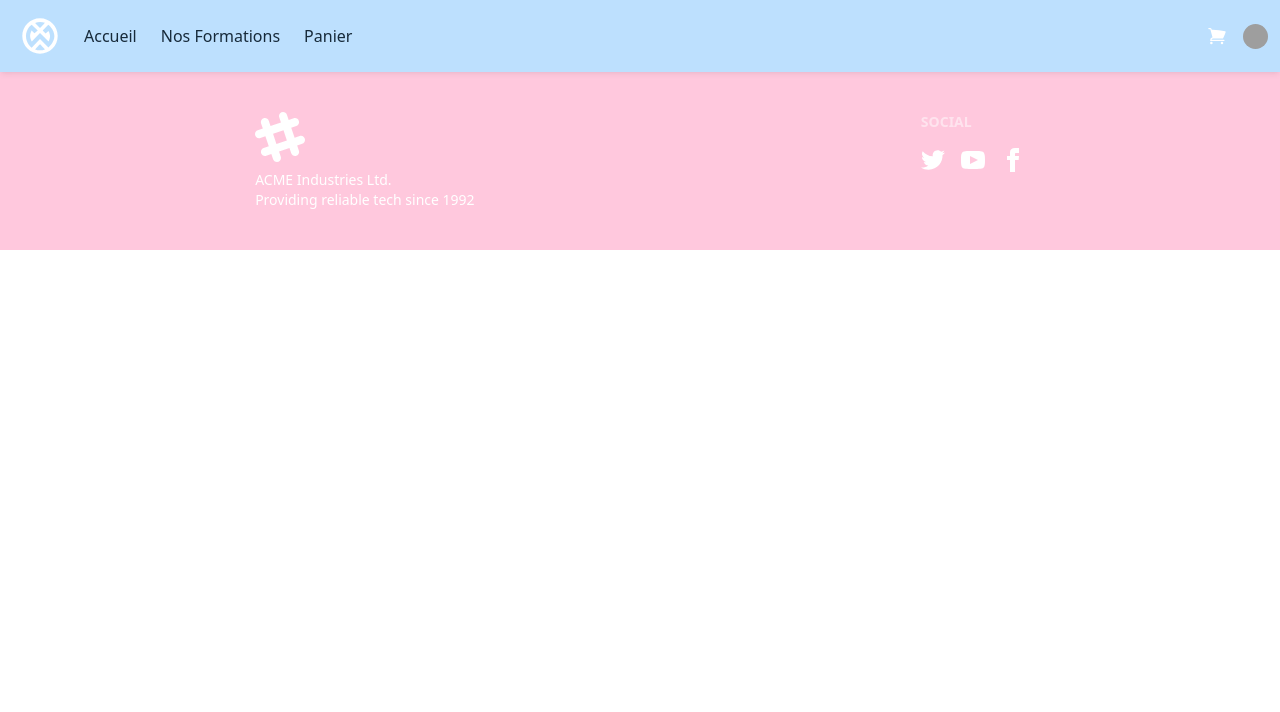
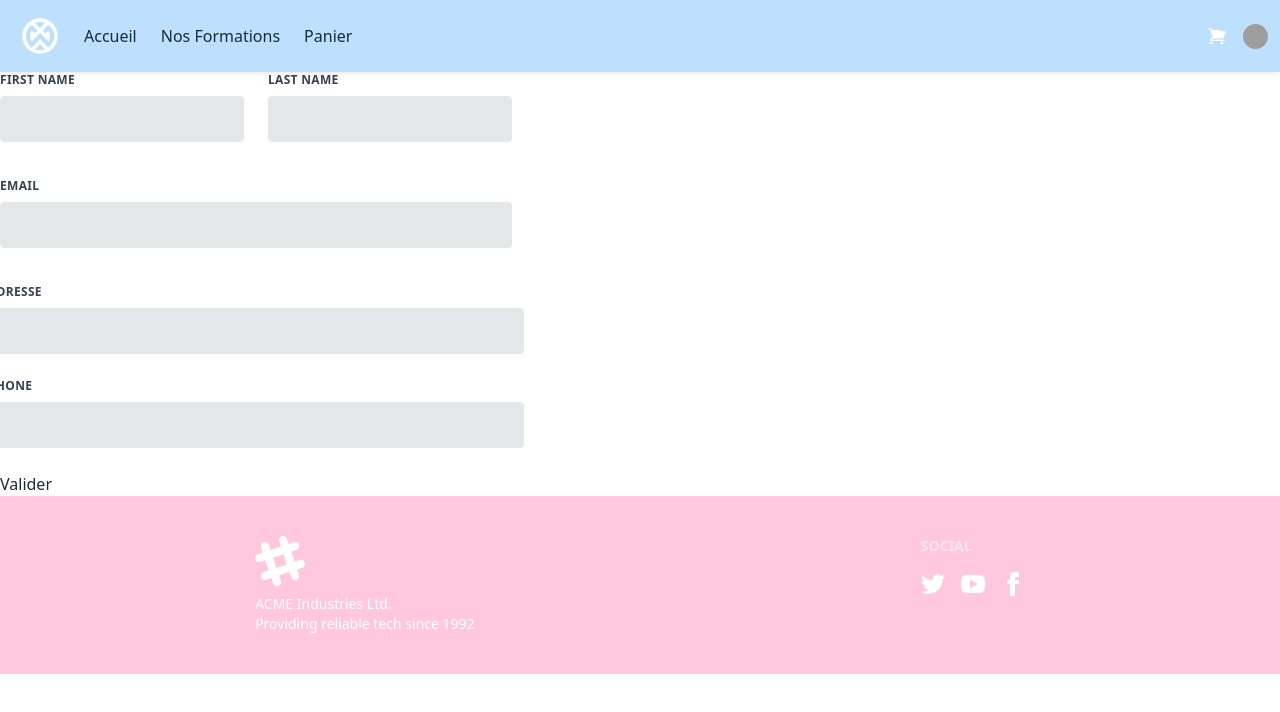
Before and after one commit to LudovicDupre/trainingV2, an Angular app: page /form-customer in a window 1280 px wide. Before the commit this address led to /. Shown: the top 712 px of the page. Built offline with nearby package versions, Linux system fonts and the light colour scheme; grey boxes are pictures that could not be loaded.

Commit message:
Adding form create customer

```diff
--- a/src/app/app-routing.module.ts
+++ b/src/app/app-routing.module.ts
@@ -3,11 +3,13 @@ import { RouterModule, Routes } from '@angular/router';
 import { TrainingsComponent } from './component/trainings/trainings.component';
 import { CartComponent } from './component/cart/cart.component';
 import { MainPageComponent } from './component/main-page/main-page.component';
+import { FormCustomerComponent } from './component/form-customer/form-customer.component';
 
 
 const routes: Routes = [
   {path: 'trainings',component : TrainingsComponent},
   {path: 'cart', component : CartComponent},
+  {path:'form-customer', component: FormCustomerComponent},
   {path:'', component: MainPageComponent}
 ];
 
--- /dev/null
+++ b/src/app/component/form-customer/form-customer.component.html
@@ -0,0 +1,44 @@
+<form  [formGroup]="myForm" (ngSubmit)="onSaveCustomer(myForm)" class="w-full max-w-lg">
+  <div class="flex flex-wrap -mx-3 mb-6 form-group">
+    <div class="w-full md:w-1/2 px-3 mb-6 md:mb-0">
+      <label class="block uppercase tracking-wide text-gray-700 text-xs font-bold mb-2" for="grid-first-name">
+        First Name
+      </label>
+      <input formControlName="name" class="appearance-none block w-full bg-gray-200 text-gray-700 border  rounded py-3 px-4 mb-3 leading-tight focus:outline-none focus:bg-white" id="grid-first-name" type="text" >
+      <div  *ngIf="!name?.valid && (name?.dirty ||name?.touched)">
+        <div [hidden]="!name?.errors">
+          isMarried is required
+        </div>
+        </div>
+    </div>
+    <div class="w-full md:w-1/2 px-3">
+      <label class="block uppercase tracking-wide text-gray-700 text-xs font-bold mb-2" for="grid-last-name">
+        Last Name
+      </label>
+      <input  formControlName="firstName" class="appearance-none block w-full bg-gray-200 text-gray-700 border border-gray-200 rounded py-3 px-4 leading-tight focus:outline-none focus:bg-white focus:border-gray-500" id="grid-last-name" type="text">
+    </div>
+  </div>
+  <div class="flex flex-wrap -mx-3 mb-6">
+    <div class="w-full px-3">
+      <label  class="block uppercase tracking-wide text-gray-700 text-xs font-bold mb-2" for="grid-password">
+        email
+      </label>
+      <input  formControlName="email" class="appearance-none block w-full bg-gray-200 text-gray-700 border border-gray-200 rounded py-3 px-4 mb-3 leading-tight focus:outline-none focus:bg-white focus:border-gray-500" id="grid-password" type="email" >
+    </div>
+  </div>
+
+    <div class="flex flex-wrap -mx-3 mb-6">
+      <label class="block uppercase tracking-wide text-gray-700 text-xs font-bold mb-2" for="grid-city">
+        Adresse
+      </label>
+      <input  formControlName="adress" class="appearance-none block w-full bg-gray-200 text-gray-700 border border-gray-200 rounded py-3 px-4 leading-tight focus:outline-none focus:bg-white focus:border-gray-500" id="grid-city" type="text">
+    </div>
+    <div class="flex flex-wrap -mx-3 mb-6">
+      <label class="block uppercase tracking-wide text-gray-700 text-xs font-bold mb-2" for="phone">
+        Phone
+      </label>
+      <input  formControlName="phone" class="appearance-none block w-full bg-gray-200 text-gray-700 border border-gray-200 rounded py-3 px-4 leading-tight focus:outline-none focus:bg-white focus:border-gray-500" id="phone" type="phone">
+
+    </div>
+    <button type="submit">Valider</button>
+</form>
--- /dev/null
+++ b/src/app/component/form-customer/form-customer.component.ts
@@ -0,0 +1,53 @@
+import { Component, OnInit } from '@angular/core';
+import { FormGroup, FormBuilder, Validators } from '@angular/forms';
+import { Customer } from 'src/app/models/customer';
+import { CartService } from 'src/app/services/cartService/cart.service';
+
+@Component({
+  selector: 'app-form-customer',
+  templateUrl: './form-customer.component.html',
+  styleUrls: ['./form-customer.component.css']
+})
+export class FormCustomerComponent implements OnInit {
+  myForm! : FormGroup;
+
+  customer: Customer = new Customer(
+    '',
+    '',
+    '',
+    '',
+    ''
+  );
+constructor(private formBuilder : FormBuilder, private cartService : CartService) {
+
+}
+
+ngOnInit() {
+
+  this.myForm = this.formBuilder.group({
+    name: [this.customer.name,[ Validators.required, Validators.minLength(10)]],
+    firstName: [this.customer.firstName, Validators.required],
+    adress : [this.customer.adress, Validators.required],
+    phone : [this.customer.phone, Validators.required],
+    email : [this.customer.email, Validators.required]
+
+  })
+}
+onSaveCustomer(form: FormGroup)  {
+  console.log(form.errors)
+  if(form.valid){
+    this.cartService.saveCustomer(new Customer(form.value.name, form.value.firstName, form.value.adress, form.value.phone, form.value.email));
+  }
+
+}
+
+get phone() {
+  return this.myForm.get('phone');
+}
+get name() {
+  return this.myForm.get('name');
+}
+getCustomer() {
+
+}
+}
--- /dev/null
+++ b/src/app/models/customer.ts
@@ -0,0 +1,16 @@
+export class Customer{
+
+  name:string;
+  firstName:string;
+  adress:string;
+  phone:string;
+  email:string
+
+  constructor( name:string, firstName:string, adress:string, phone:string, email:string){
+    this.name = name;
+    this.firstName = firstName;
+    this.adress = adress;
+    this.phone = phone;
+    this.email = email
+  }
+}
--- a/src/app/services/cartService/cart.service.ts
+++ b/src/app/services/cartService/cart.service.ts
@@ -1,4 +1,5 @@
 import { Injectable } from '@angular/core';
+import { Customer } from 'src/app/models/customer';
 import { Training } from 'src/app/models/training';
 
 @Injectable({
@@ -47,4 +48,7 @@ export class CartService {
   getItems() {
     return Object.values(this.cartTraining);
   }
+  saveCustomer(customer : Customer) {
+    console.log(customer);
+  }
 }
```
Also changed, not shown: src/app/app.module.ts (+6 -3 lines), src/app/component/form-customer/form-customer.component.css (added), 1 other file (tests, documents, lock files or other folders).
